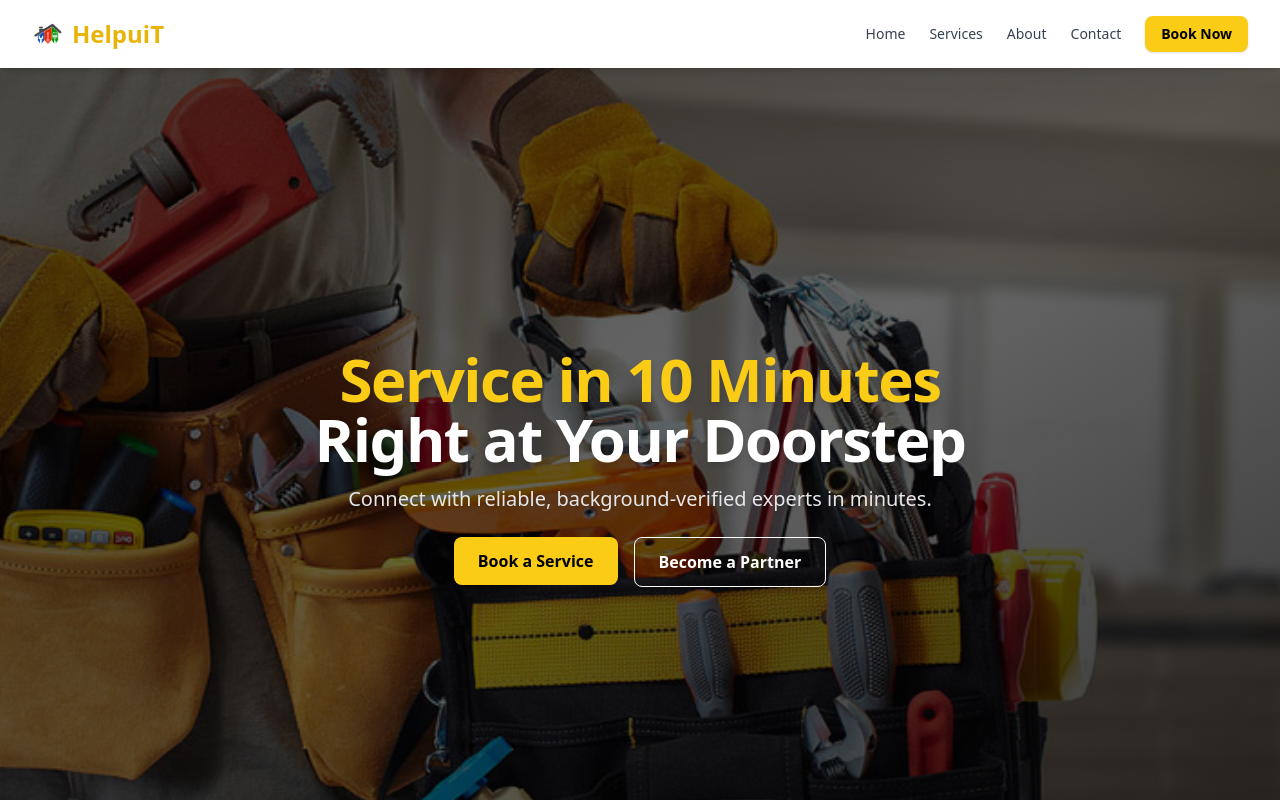
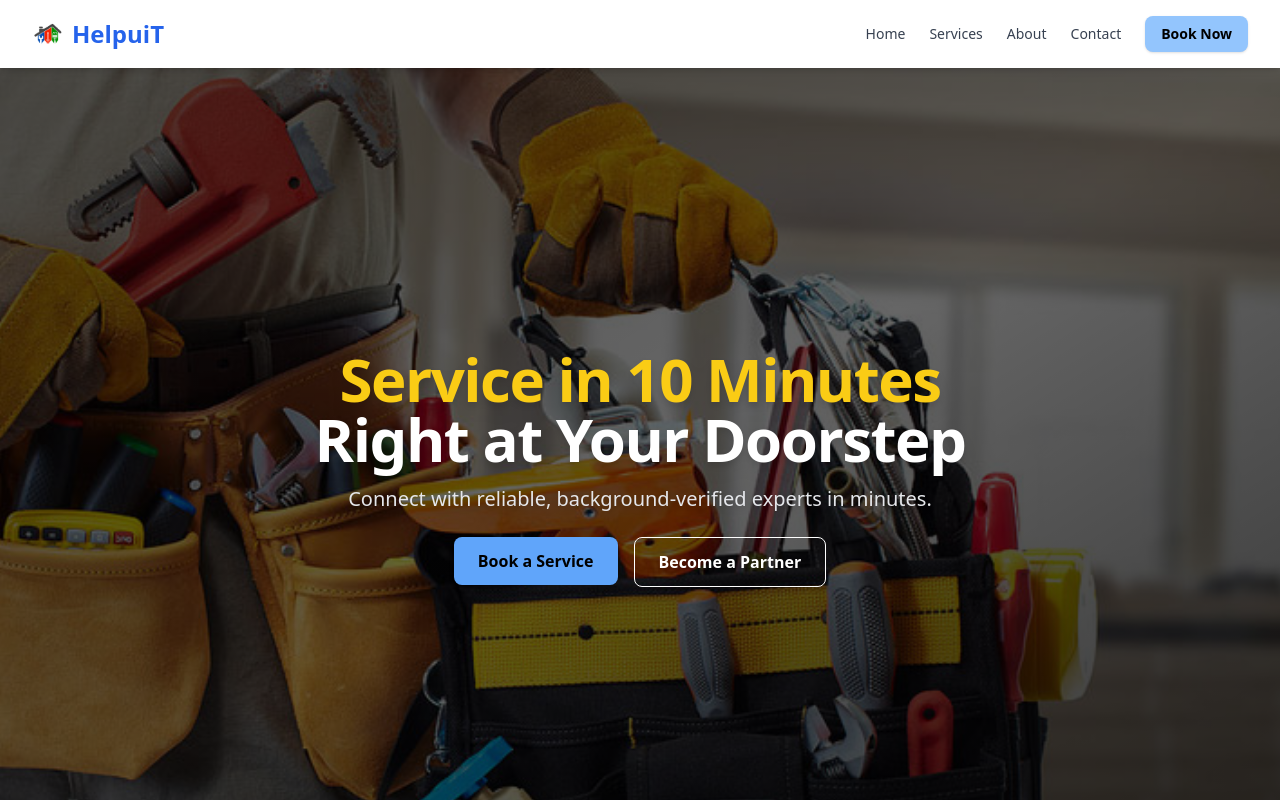
Before and after one commit to waterbikes/marketmavericks, a Next.js app: page / in a window 1280 px wide. Shown: the top 800 px of the page. Built offline with nearby package versions, Linux system fonts and the light colour scheme.

Commit message:
changed color updated page.js and navbar

```diff
--- a/app/components/Navbar/page.js
+++ b/app/components/Navbar/page.js
@@ -9,7 +9,7 @@ const Navbar = () => {
     <header className="bg-white shadow-md sticky top-0 z-50">
       <nav className="max-w-7xl mx-auto px-4 sm:px-6 lg:px-8 py-4 flex items-center justify-between">
         {/* Logo */}
-          <Link href="/" className="flex items-center space-x-2 text-2xl font-bold text-yellow-500">
+          <Link href="/" className="flex items-center space-x-2 text-2xl font-bold text-blue-600">
           <img
             src="/logo.jpg" // Update this path to your logo file
             alt="HelpuiT Logo"
@@ -20,13 +20,13 @@ const Navbar = () => {
 
         {/* Desktop Links */}
         <ul className="hidden md:flex space-x-6 text-sm font-medium text-gray-700 items-center">
-          <li><Link href="/" className="hover:text-yellow-500">Home</Link></li>
-          <li><Link href="/services" className="hover:text-yellow-500">Services</Link></li>
-          <li><Link href="/About" className="hover:text-yellow-500">About</Link></li>
-          <li><Link href="/contact" className="hover:text-yellow-500">Contact</Link></li>
+          <li><Link href="/" className="hover:text-blue-500">Home</Link></li>
+          <li><Link href="/services" className="hover:text-blue-500">Services</Link></li>
+          <li><Link href="/About" className="hover:text-blue-500">About</Link></li>
+          <li><Link href="/contact" className="hover:text-blue-500">Contact</Link></li>
           <li>
             <Link href="/register">
-              <button className="bg-yellow-400 hover:bg-yellow-500 text-black font-semibold px-4 py-2 rounded-lg shadow transition">
+              <button className="bg-blue-300 hover:bg-sky-400 text-black font-semibold px-4 py-2 rounded-lg shadow transition">
                 Book Now
               </button>
             </Link>
@@ -46,11 +46,11 @@ const Navbar = () => {
       {isOpen && (
         <div className="md:hidden bg-white px-6 pb-4 space-y-4 text-sm font-medium text-gray-700">
           <Link href="/" onClick={() => setIsOpen(false)} className="block hover:text-yellow-500">Home</Link>
-          <Link href="#services" onClick={() => setIsOpen(false)} className="block hover:text-yellow-500">Services</Link>
-          <Link href="#about" onClick={() => setIsOpen(false)} className="block hover:text-yellow-500">About</Link>
-          <Link href="#contact" onClick={() => setIsOpen(false)} className="block hover:text-yellow-500">Contact</Link>
+          <Link href="/services" onClick={() => setIsOpen(false)} className="block hover:text-blue-500">Services</Link>
+          <Link href="/about" onClick={() => setIsOpen(false)} className="block hover:text-blue-500">About</Link>
+          <Link href="/contact" onClick={() => setIsOpen(false)} className="block hover:text-blue-500">Contact</Link>
           <Link href="/register" onClick={() => setIsOpen(false)}>
-            <button className="w-full bg-yellow-400 hover:bg-yellow-500 text-black font-semibold px-4 py-2 rounded-lg shadow transition">
+            <button className="w-full bg-blue-400 hover:bg-sky-400 text-black font-semibold px-4 py-2 rounded-lg shadow transition">
               Book Now
             </button>
           </Link>
--- a/app/page.js
+++ b/app/page.js
@@ -42,7 +42,7 @@ export default function Home() {
           </p>
           <div className="flex justify-center gap-4 flex-wrap">
             <Link href="/register">
-              <button className="bg-yellow-400 hover:bg-yellow-500 text-black font-semibold px-6 py-3 rounded-lg shadow-md transition-transform hover:scale-105">
+              <button className="bg-blue-400 hover:bg-sky-400 text-black font-semibold px-6 py-3 rounded-lg shadow-md transition-transform hover:scale-105">
                 Book a Service
               </button>
             </Link>
```
